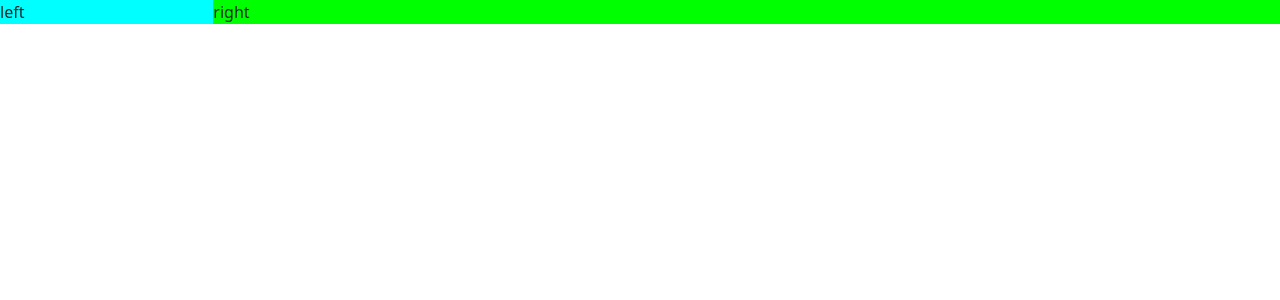
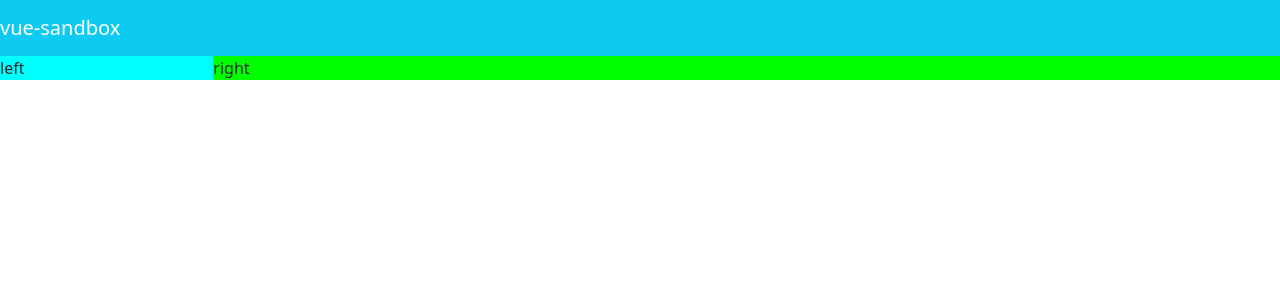
Before and after one commit to kyoruni/vue-sandbox, a Vue app: page / in a window 1280 px wide. Shown: the top 300 px of the page. Built offline with nearby package versions, Linux system fonts and the light colour scheme.

Commit message:
:wrench: Headerをコンポーネントに切り出し

```diff
--- a/src/App.vue
+++ b/src/App.vue
@@ -1,5 +1,7 @@
 <template>
-  <div id="app" class="container-fluid">
+  <div id="app">
+    <Header/>
+    <div class="container-fluid">
       <div class="row">
         <div class="col-sm-2 p-0">
           <left/>
@@ -9,17 +11,20 @@
         </div>
       </div>
     </div>
+  </div>
 </template>
 
 <script>
+import Header from '@/components/Header'
 import Left from '@/components/Left'
 import Right from '@/components/Right'
 
 export default {
   name: "App",
   components: {
+    Header,
     Left,
-    Right
+    Right,
   }
 }
 </script>
@@ -28,4 +33,7 @@ export default {
 #app {
   background: pink;
 }
+.container-fluid{
+  overflow: hidden;
+}
 </style>
--- /dev/null
+++ b/src/components/Header.vue
@@ -0,0 +1,7 @@
+<template>
+  <div class="header">
+    <b-navbar type="dark" variant="info">
+      <b-navbar-brand href="#">vue-sandbox</b-navbar-brand>
+    </b-navbar>
+  </div>
+</template>
```
Lines whose indentation alone changed are shown as unchanged.
